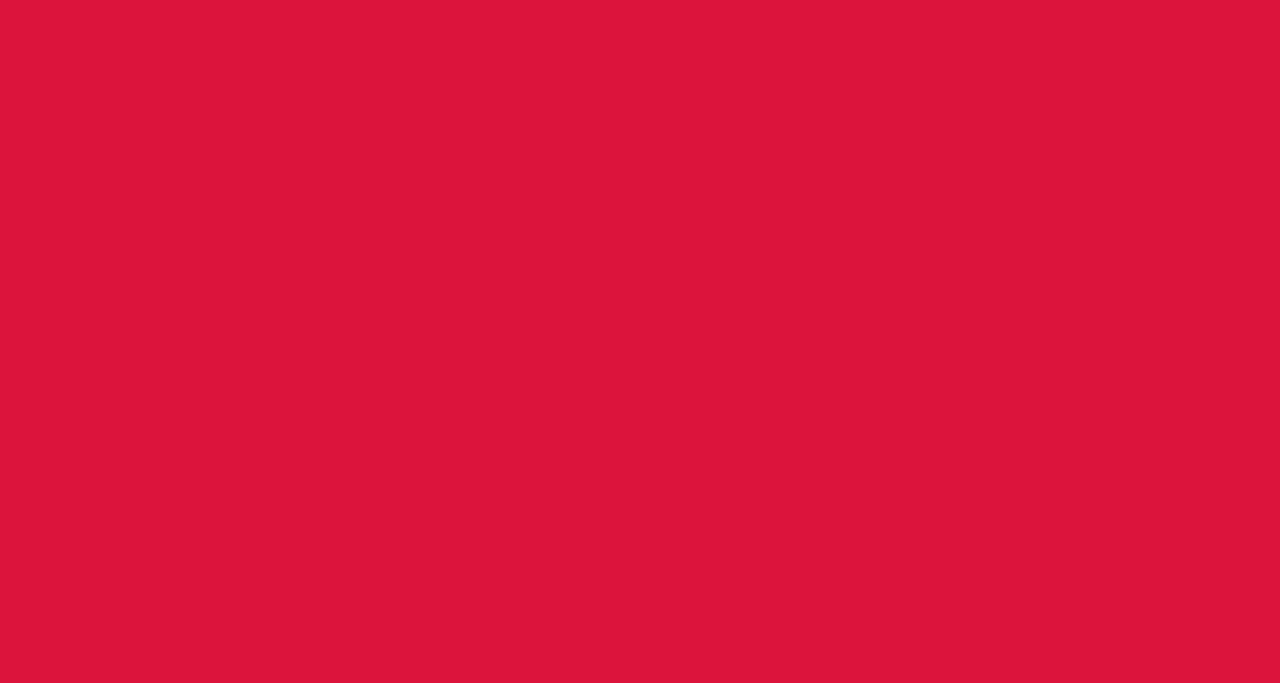
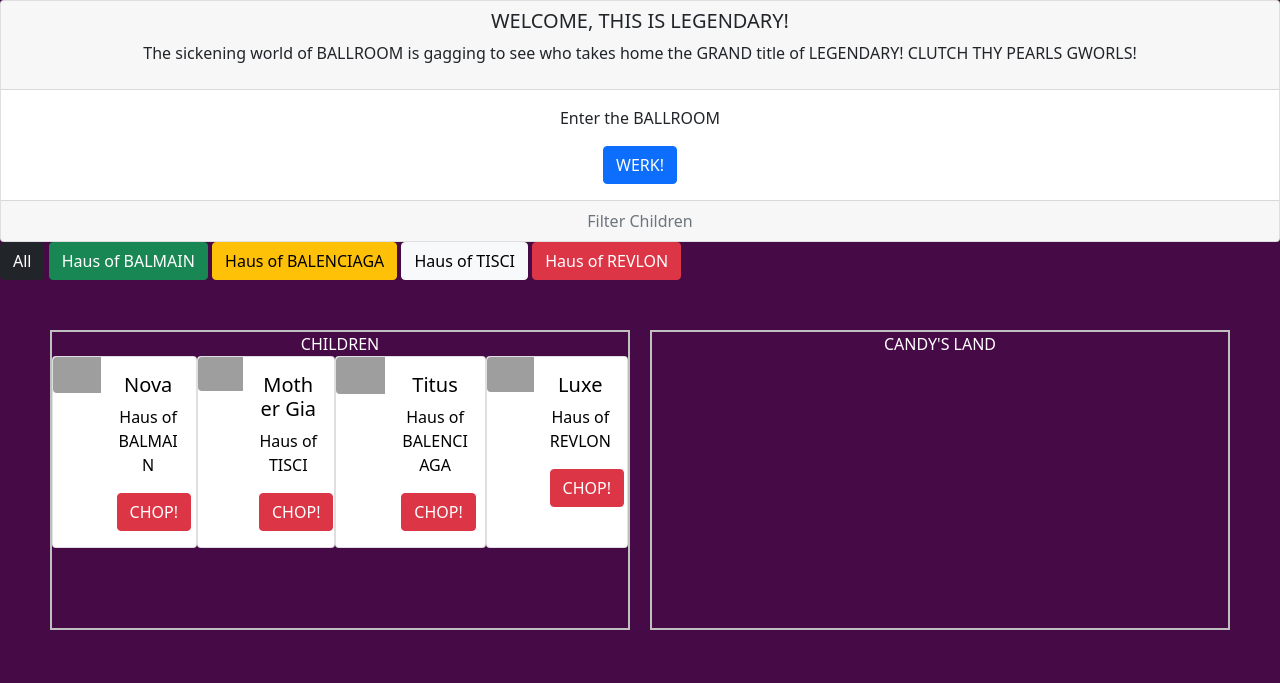
Before and after one commit to dimitricbrown/INDIVIDUAL-PROJECT-sorting-hat, a plain HTML site: page index.html in a window 1280 px wide. Drawn offline with nearby package versions, Linux system fonts and the light colour scheme; grey boxes are pictures that could not be loaded.

Commit message:
Got filter buttons working and all cards are displaying..need to come back and fix image problem.

```diff
--- a/index.html
+++ b/index.html
@@ -4,11 +4,50 @@
   <meta charset="UTF-8">
   <meta http-equiv="X-UA-Compatible" content="IE=edge">
   <meta name="viewport" content="width=device-width, initial-scale=1.0">
-  <title> Carter's Sorting Hat</title>
+  <title> Carter's Legendary Sorting Hat</title>
+  <link href="https://cdn.jsdelivr.net/npm/bootstrap@5.0.2/dist/css/bootstrap.min.css" rel="stylesheet" integrity="sha384-EVSTQN3/azprG1Anm3QDgpJLIm9Nao0Yz1ztcQTwFspd3yD65VohhpuuCOmLASjC" crossorigin="anonymous">
   <link rel="stylesheet" href="main.css">
 </head>
 <body>
 
+  <div class="card text-center">
+    <div class="card-header">
+      <h5 class="card-title">WELCOME, THIS IS LEGENDARY!</h5>
+      <p clas="card-text">The sickening world of BALLROOM is gagging to see who takes home the GRAND title of LEGENDARY! CLUTCH THY PEARLS GWORLS!</p>
+    </div>
+    <div class="card-body">
+      <p class="card-text">Enter the BALLROOM</p>
+      <a href="#" class="btn btn-primary">WERK!</a>
+    </div>
+    <div class="card-footer text-muted">
+      Filter Children
+    </div>
+  </div>
+
+  <div class="centerBtns">
+    <button id="all" class="btn btn-dark">All</button>
+    <button id="balmain" class="btn btn-success">Haus of BALMAIN</button>
+    <button id="balenciaga" class="btn btn-warning">Haus of BALENCIAGA</button>
+    <button id="tisci" class="btn btn-light">Haus of TISCI</button>
+    <button id="revlon" class="btn btn-danger">Haus of REVLON</button>
+  </div>
+
+
+  <div class="flex-container">
+
+    <div class="flex-child">
+      CHILDREN
+      <div class="children"></div>
+    </div>
+
+    <div class="flex-child">
+      CANDY'S LAND
+    </div>
+
+  </div>
+
+
+  <script src="https://cdn.jsdelivr.net/npm/bootstrap@5.0.2/dist/js/bootstrap.bundle.min.js" integrity="sha384-MrcW6ZMFYlzcLA8Nl+NtUVF0sA7MsXsP1UyJoMp4YLEuNSfAP+JcXn/tWtIaxVXM" crossorigin="anonymous"></script>
   <script src="main.js"></script>
 </body>
 </html>
--- a/main.css
+++ b/main.css
@@ -1,3 +1,30 @@
 body {
-  background-color: crimson;
+  background-color: rgb(70, 10, 70);
 }
+
+.flex-container {
+    display: flex;
+    padding: 50px;
+}
+
+.flex-child {
+    color: white;
+    text-align: center;
+    flex: 1;
+    border: 2px solid silver;
+    height: 300px;
+}
+
+.flex-child:first-child {
+    margin-right: 20px;
+}
+
+.children {
+  color: black;
+  display: flex;
+}
+
+/* .centerBtns {
+  display: flex;
+  vertical-align: middle;
+} */
--- a/main.js
+++ b/main.js
@@ -1 +1,92 @@
 console.log("Let's get this thang sortin!!!");
+
+const legendary = [
+  {
+    id: 1,
+    name: 'Nova',
+    house: 'Haus of BALMAIN',
+    imageUrl: "https://static.wikia.nocookie.net/legendaryhbo/images/4/4c/Torie_Balmain.jpg/revision/latest?cb=20200624182828"
+  },
+  {
+    id: 2,
+    name: 'Mother Gia',
+    house: 'Haus of TISCI',
+    imageUrl: "https://static.wikia.nocookie.net/legendaryhbo/images/b/bb/S2_Tisci_Opening.gif/revision/latest?cb=20220811101342"
+  },
+  {
+    id: 3,
+    name: 'Titus',
+    house: 'Haus of BALENCIAGA',
+    imageUrl: "https://static.wikia.nocookie.net/legendaryhbo/images/a/a7/S2_Balenciaga_Opening.gif/revision/latest?cb=20220811094732"
+  },
+  {
+    id: 4,
+    name: 'Luxe',
+    house: 'Haus of REVLON',
+    imageUrl: "https://static.wikia.nocookie.net/legendaryhbo/images/0/01/S3_Revlon_Opening.gif/revision/latest?cb=20220718051221"
+  }
+]
+
+// Render to DOM Function
+const renderToDom = (divId, htmlToRender) => {
+  const selectDiv = document.querySelector(divId);
+  selectDiv.innerHTML = htmlToRender;
+};
+
+// Rendering the children cards to DOM
+const legendaryApp = (legendary) => {
+  let domString="";
+
+  for (const legend of legendary) {
+    domString += `<div class="card mb-3" style="max-width: 540px;">
+      <div class="row g-0">
+        <div class="col-md-4">
+          <img src="${legend.imageUrl}" class="img-fluid rounded-start" alt="...">
+        </div>
+        <div class="col-md-8">
+          <div class="card-body">
+            <h5 class="card-title">${legend.name}</h5>
+            <p class="card-text">${legend.house}</p>
+            <button class="btn btn-danger" id="chop--${legend.id}">CHOP!</button>
+          </div>
+        </div>
+      </div>
+    </div>`;
+  }
+
+  renderToDom(".children", domString);
+}
+
+//Filtering the buttons
+const buttonFilter = (event) => {
+  if(event.target.id.includes('all')) {
+    legendaryApp(legendary);
+  }
+  if(event.target.id.includes('balmain')) {
+    const balmain = legendary.filter(item => item.house.toLowerCase() === 'haus of balmain');
+    legendaryApp(balmain);
+  }
+  if(event.target.id.includes('balenciaga')) {
+    const balenciaga = legendary.filter(item => item.house.toLowerCase() === 'haus of balenciaga');
+    legendaryApp(balenciaga);
+  }
+  if(event.target.id.includes('tisci')) {
+    const tisci = legendary.filter(item => item.house.toLowerCase() === 'haus of tisci');
+    legendaryApp(tisci);
+  }
+  if(event.target.id.includes('revlon')) {
+    const revlon = legendary.filter(item => item.house.toLowerCase() === 'haus of revlon');
+    legendaryApp(revlon);
+  }
+
+}
+
+//Function to start the inside functions, as the page renders.
+const startApp = () => {
+  legendaryApp(legendary);
+
+  //Event listener added to all the button filters of the childen
+  document.querySelector('.centerBtns').addEventListener('click', buttonFilter)
+}
+
+startApp();
```
